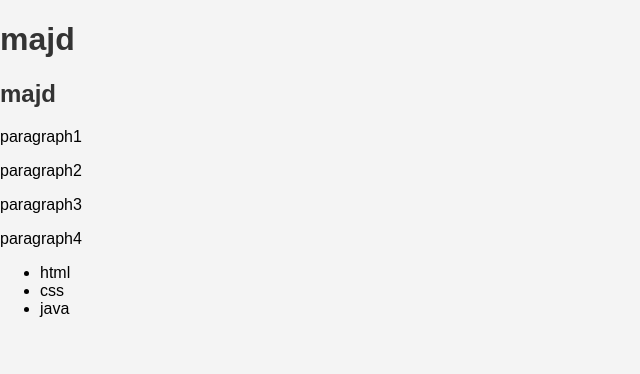
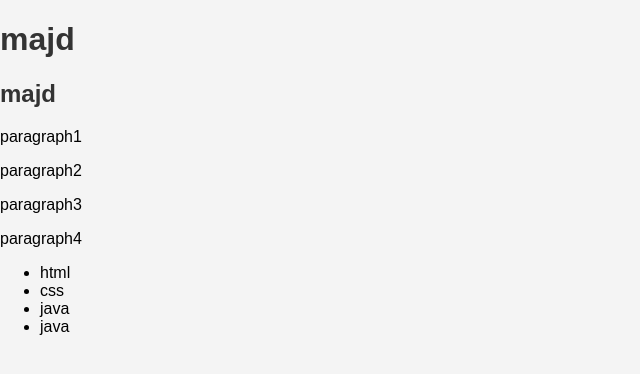
Before and after one commit to majdmahmoud161/MyProject, a plain HTML site: page index.html in a window 1280 px wide. Shown: the full height of the page, 0-640 px from the left. Drawn offline with Linux system fonts and the light colour scheme.

Commit message:
edit on html code

```diff
--- a/index.html
+++ b/index.html
@@ -18,6 +18,8 @@
   <li class="lili" id="">html</li>
   <li class="lili2">css</li>
   <li class="lili3">java</li>
+  <li class="lili3">java</li>
+
 </ul>
 
 <form action="">
```
